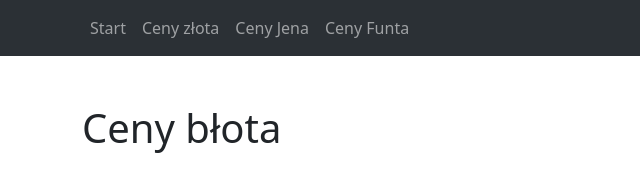
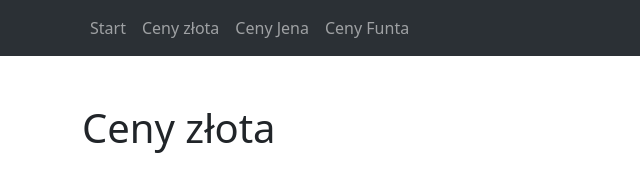
Before and after one commit to zsebc/kurs-git, a plain HTML site: page zloto.html in a window 1280 px wide. Shown: the top 173 px of the page, 0-640 px from the left. Drawn offline with Linux system fonts and the light colour scheme; no server answers.

Commit message:
Revert "Update zloto.html"
This reverts commit 49bb483f9d6908287ab48e9df0af8ba7b48756b5.

```diff
--- a/zloto.html
+++ b/zloto.html
@@ -4,7 +4,7 @@
 <head>
   <meta charset="UTF-8" />
   <meta name="viewport" content="width=device-width, initial-scale=1.0" />
-  <title>Ceny błota</title>
+  <title>Ceny złota</title>
   <link rel="stylesheet" href="css/bootstrap.min.css" />
   <link rel="stylesheet" href="css/style.css" />
   <script src="js/chart.umd.min.js"></script>
@@ -39,7 +39,7 @@
   <div class="container mt-5">
     <div class="row">
       <div class="col-lg-12">
-        <h1 class="mb-4">Ceny błota</h1>
+        <h1 class="mb-4">Ceny złota</h1>
       </div>
       <div id="gold-prices" class="col-lg-3"></div>
       <div class="col-lg-9">
```
